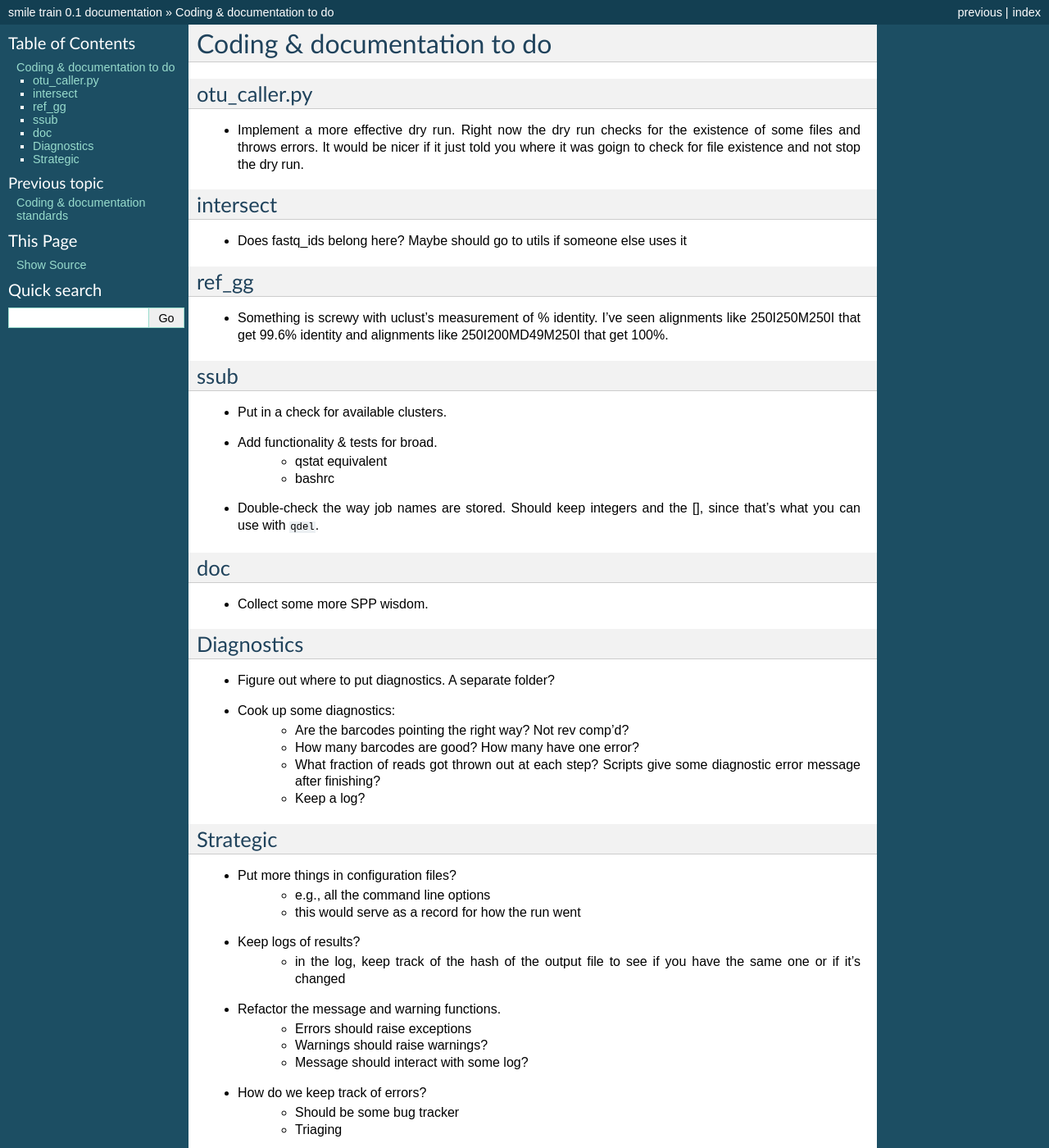
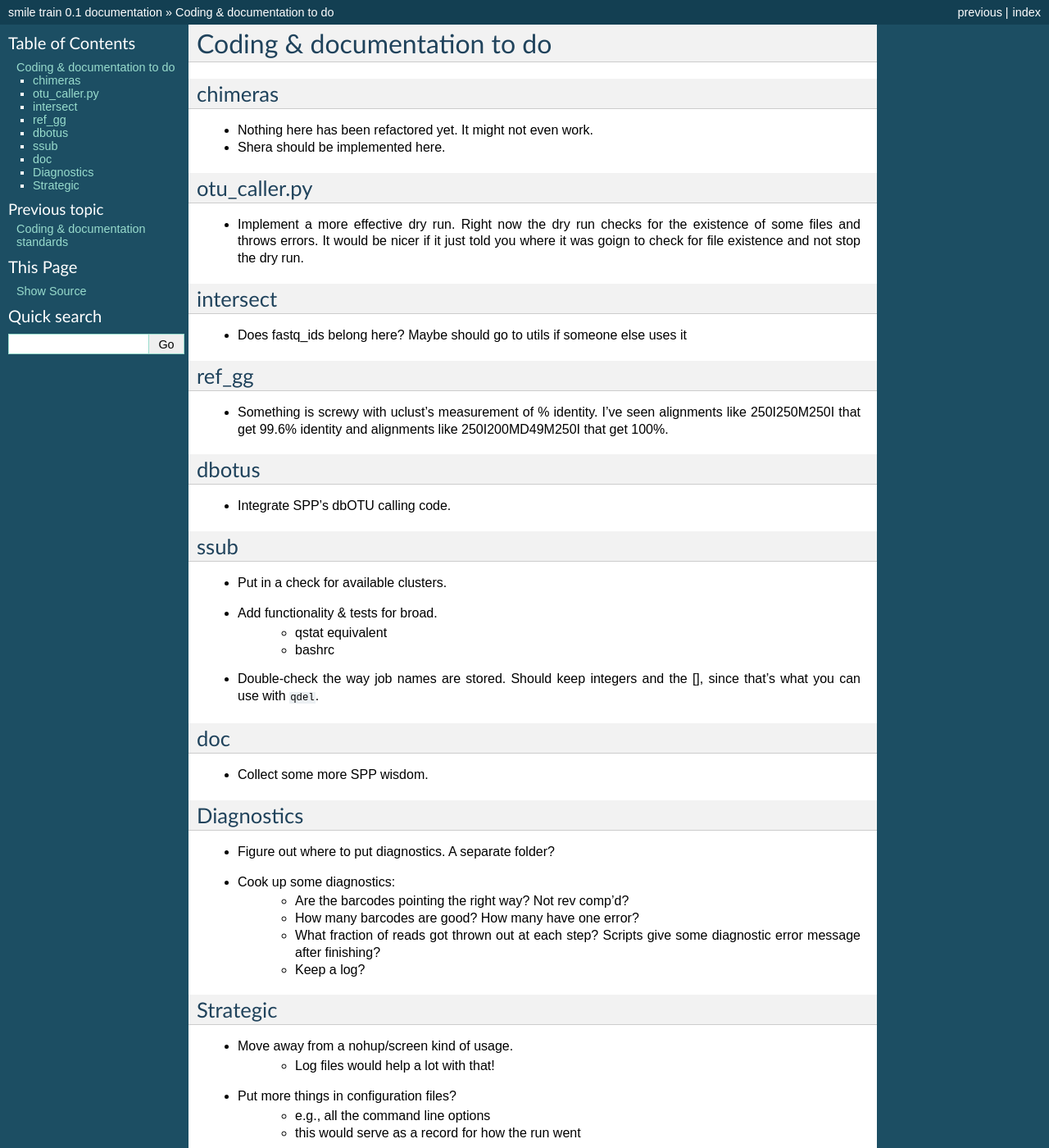
Before and after one commit to almlab/SmileTrain, a Sphinx documentation site: the page built from doc/todo.rst, in a window 1280 px wide and 1400 px high. Shown: the whole window at 82% size. Built offline with Sphinx 7.4.7, drawn with Linux system fonts in a browser that asks for light colours; formulas are drawn with MathJax 3.

Commit message:
doc: updated to do list

```diff
--- a/doc/todo.rst
+++ b/doc/todo.rst
@@ -1,5 +1,10 @@
 Coding & documentation to do
 ============================
+
+chimeras
+--------
+* Nothing here has been refactored yet. It might not even work.
+* Shera should be implemented here.
 
 otu_caller.py
 -------------
@@ -12,6 +17,10 @@ intersect
 ref_gg
 ------
 * Something is screwy with uclust's measurement of % identity. I've seen alignments like 250I250M250I that get 99.6% identity and alignments like 250I200MD49M250I that get 100%.
+
+dbotus
+------
+* Integrate SPP's dbOTU calling code.
 
 ssub
 ----
@@ -36,6 +45,8 @@ Diagnostics
 
 Strategic
 ---------
+* Move away from a nohup/screen kind of usage.
+    - Log files would help a lot with that!
 * Put more things in configuration files?
     - e.g., all the command line options
     - this would serve as a record for how the run went
```
